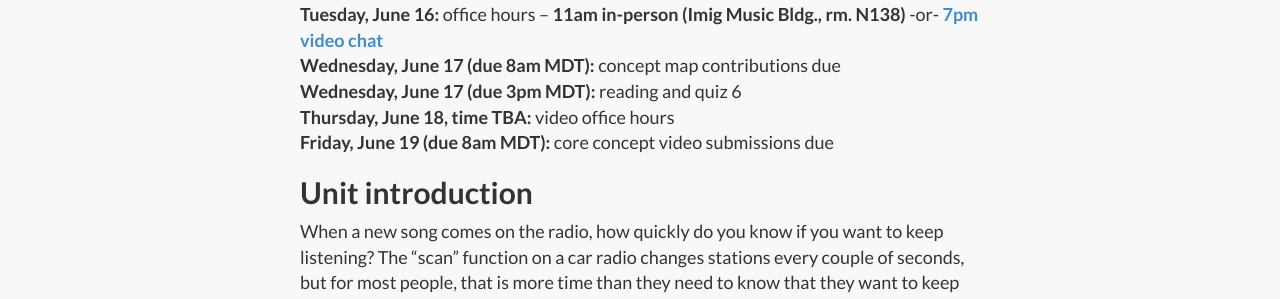
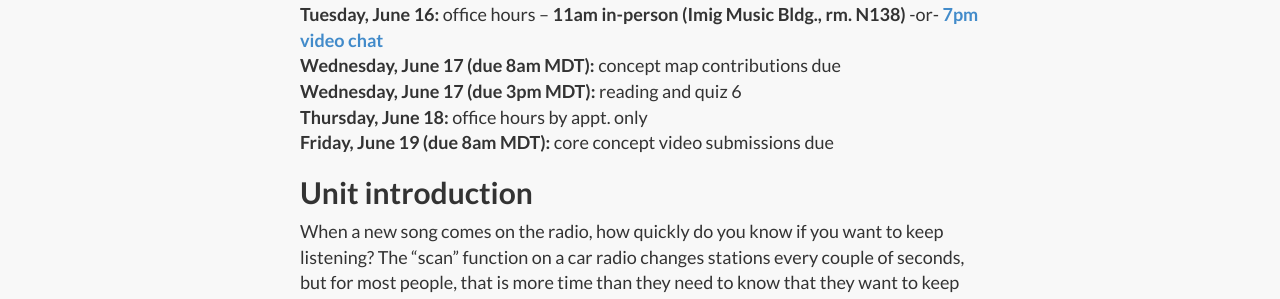
Before and after one commit to kshaffer/cognition, a Jekyll site: the page built from week3.md, in a window 1280 px wide and 900 px high, scrolled down 775 px. Shown: the part 154-453 px from the top of the window. Built offline with Jekyll 4.4.1, drawn with Linux system fonts in a browser that asks for light colours; nearby versions of some CDN libraries; library files that are not in the unit come from our copies.

Commit message:
Week 3 update

```diff
--- a/week3.md
+++ b/week3.md
@@ -12,7 +12,7 @@ image: schemas.jpg
 **Tuesday, June 16:** office hours – **11am in-person (Imig Music Bldg., rm. N138)** -or- **[7pm video chat](https://cuboulder.zoom.us/j/376382269)**
 **Wednesday, June 17 (due 8am MDT):** concept map contributions due
 **Wednesday, June 17 (due 3pm MDT):** reading and quiz 6
-**Thursday, June 18, time TBA:** video office hours
+**Thursday, June 18:** office hours by appt. only
 **Friday, June 19 (due 8am MDT):** core concept video submissions due
 
 
```
Also changed, not shown: quiz6.md (+1 -1 lines).
